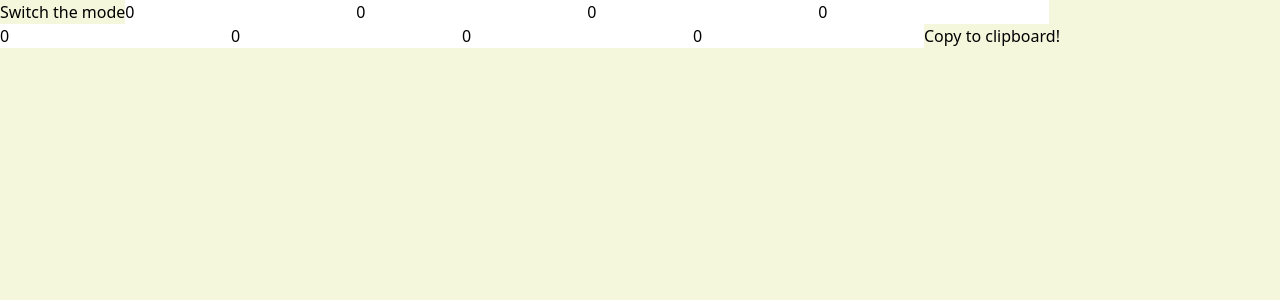
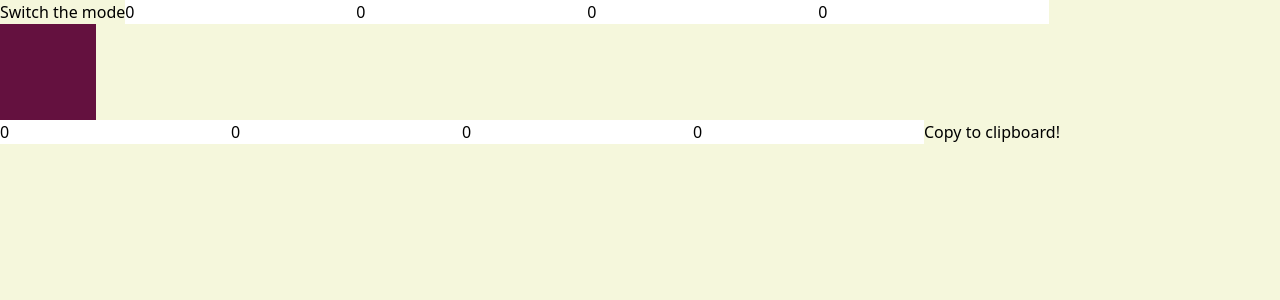
Before and after one commit to SEPOTOM/border-radius-previewer, a React (Vite) app: page / in a window 1280 px wide. Both pictures are taken after a click on the switch "Switch the mode". Shown: the top 300 px of the page. Built offline with nearby package versions, Linux system fonts and the light colour scheme.

Commit message:
feat(App): display the preview box in advanced mode

```diff
--- a/src/App.tsx
+++ b/src/App.tsx
@@ -51,6 +51,12 @@ const App = () => {
             aria-label="Horizontal bottom-right radius"
             value={0}
           />
+          <div
+            role="presentation"
+            aria-label="Preview box"
+            className="h-24 w-24 bg-main"
+            style={{ borderRadius }}
+          />
           <input
             type="number"
             aria-label="Vertical top-left radius"
```
